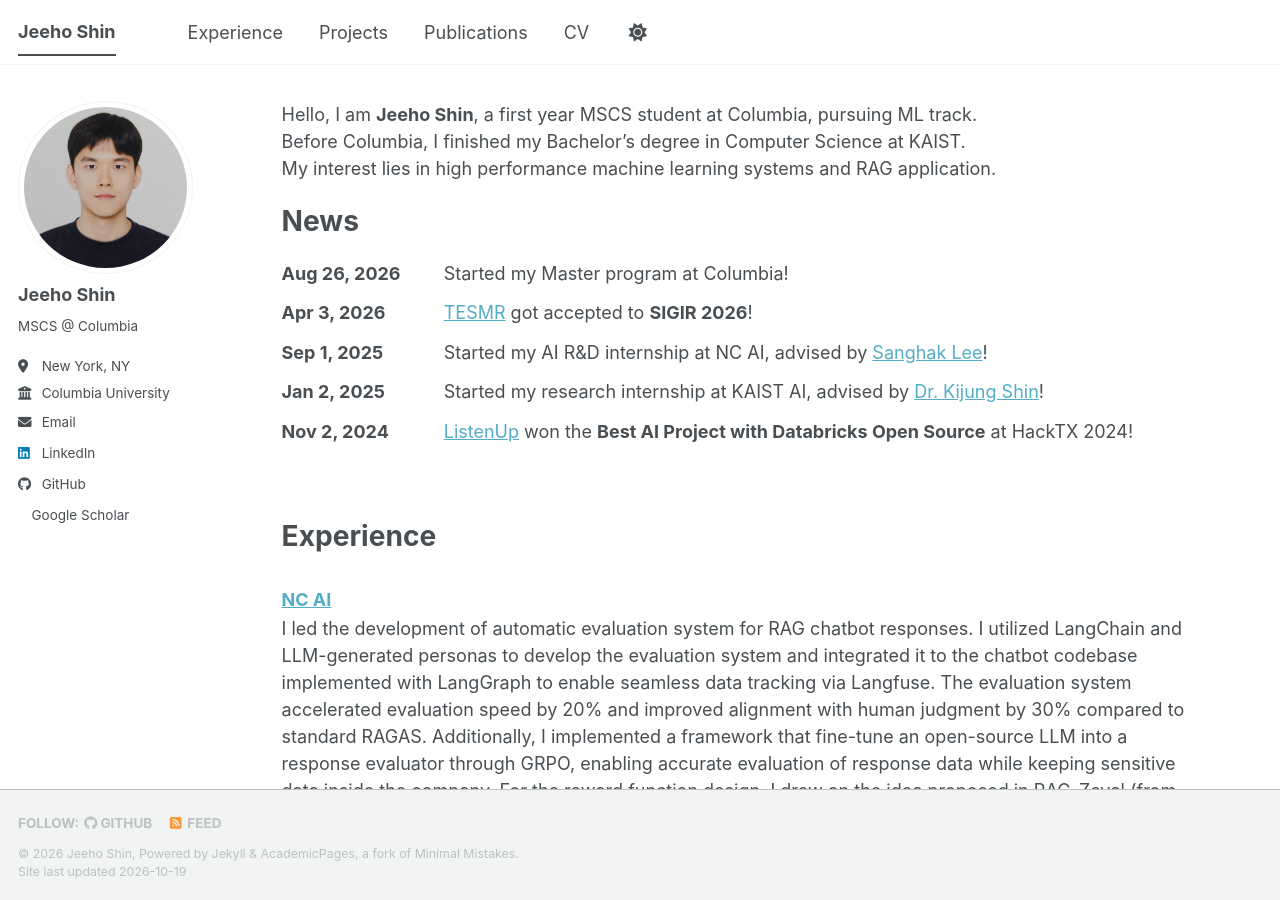
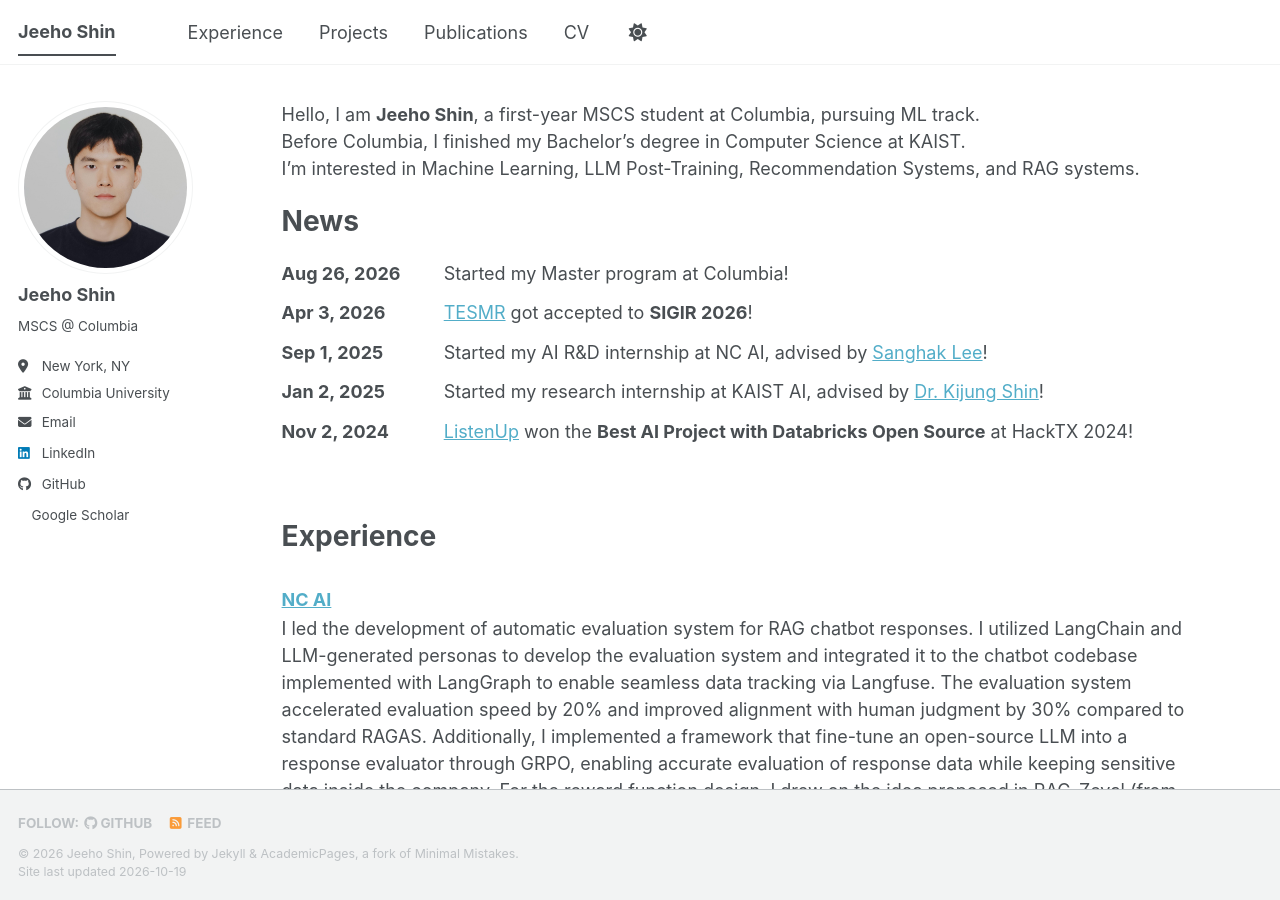
Before and after one commit to JHshin6688/JHshin6688.github.io, a Jekyll site: the page built from _pages/about.md, in a window 1280 px wide and 900 px high. Built offline with Jekyll 4.4.1, drawn with Linux system fonts in a browser that asks for light colours; a style sheet for code colours, icons or effects is not loaded.

Commit message:
about me edit

```diff
--- a/_pages/about.md
+++ b/_pages/about.md
@@ -8,11 +8,11 @@ redirect_from:
 ---
 
 
-Hello, I am **Jeeho Shin**, a first year MSCS student at Columbia, pursuing ML track.
+Hello, I am **Jeeho Shin**, a first-year MSCS student at Columbia, pursuing ML track.
 <br>
 Before Columbia, I finished my Bachelor's degree in Computer Science at KAIST.
 <br>
-My interest lies in high performance machine learning systems and RAG application.
+I'm interested in Machine Learning, LLM Post-Training, Recommendation Systems, and RAG systems.
 <br>
 
 News
```
